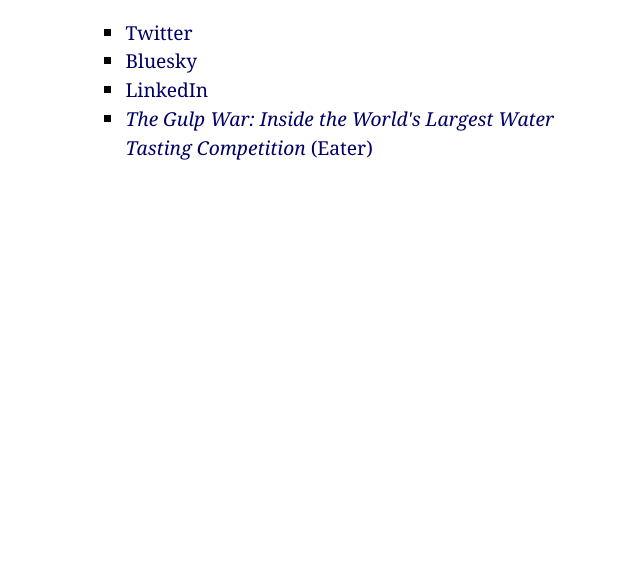
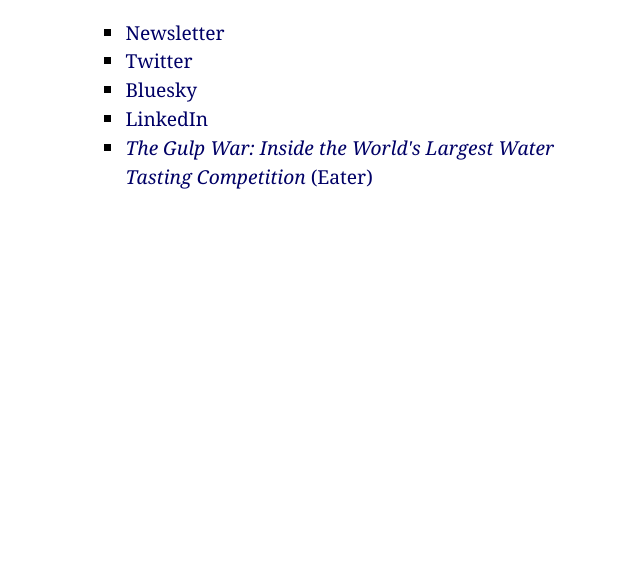
Before and after one commit to davestroup/davestroup.github.io, a plain HTML site: page index.html in a window 1280 px wide. Shown: the part 219-800 px from the top of the page, without its empty margins (297-937 px from the left). Drawn offline with Linux system fonts and the light colour scheme.

Commit message:
Update index.html

```diff
--- a/index.html
+++ b/index.html
@@ -12,7 +12,7 @@
 	<h1 style="margin-bottom: 0; text-align: left;">Dave Stroup</h1>
 	<h2>Writer and Digital Strategist</h2>
 	<ul>
-
+		<li><a href="https://buttondown.com/davestroup" title="Newsletter">Newsletter</a>
 		<li><a href="https://twitter.com/davestroup" title="The bird site">Twitter</a>
 		<li><a href="https://bsky.app/profile/davestroup.com" title="The sky site">Bluesky</a></li>
 		<li><a href="https://linkedin.com/in/davestroup" title="The professional site">LinkedIn</a></li>
```
